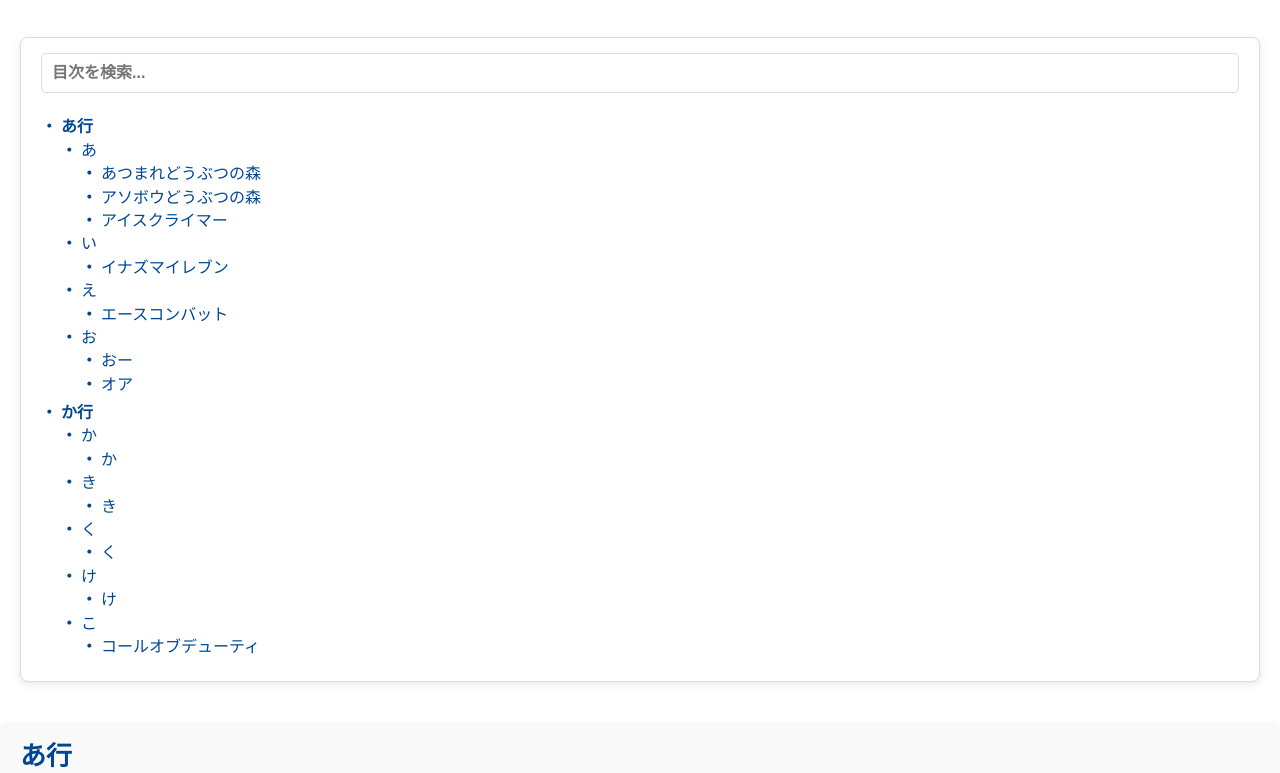
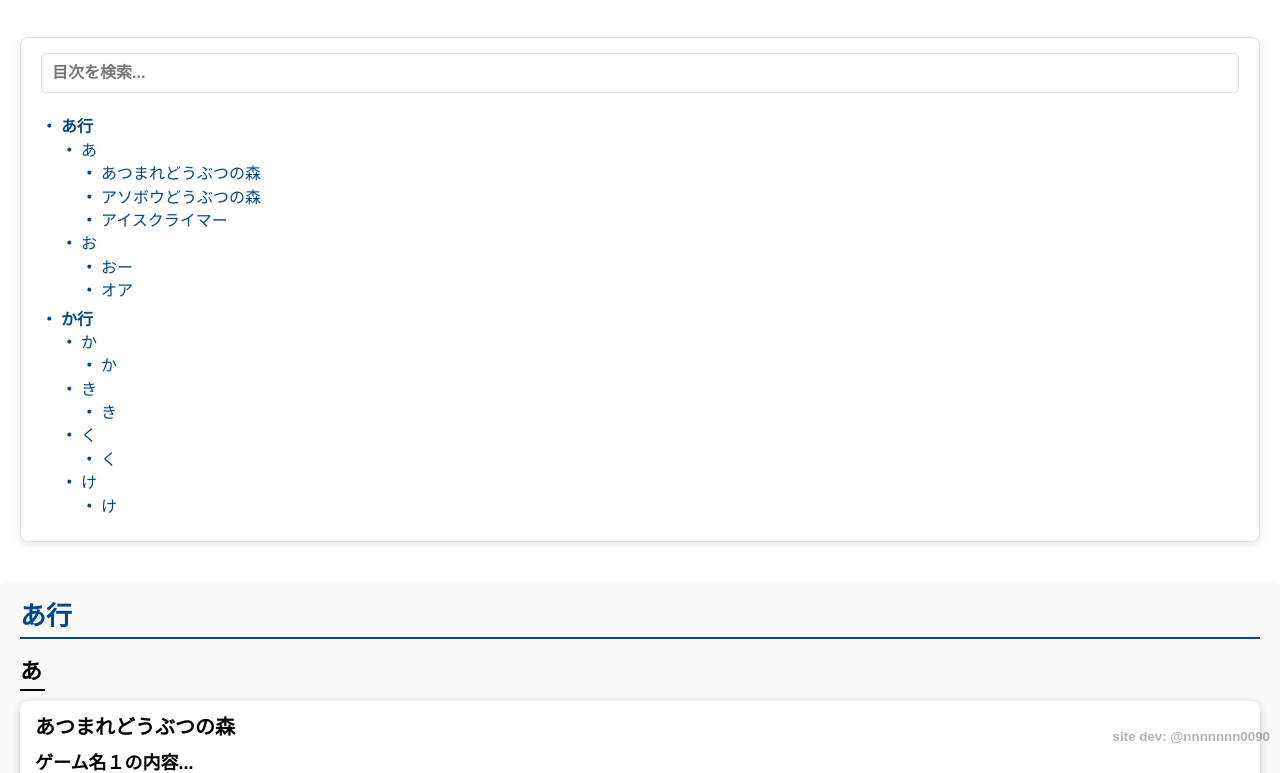
Before and after one commit to nnnnnnn0090/demo, a plain HTML site: page played_games.html in a window 1280 px wide. Shown: the part 46-819 px from the top of the page. Drawn offline with Linux system fonts and the light colour scheme; some packages are replaced by stand-ins of ours.

Commit message:
Add files via upload

```diff
--- a/categories.json
+++ b/categories.json
@@ -1,64 +1,21 @@
 [
     {
         "label": "あ行",
-        "items": [
-            {
         "games": [
             { "title": "あつまれどうぶつの森", "content": "ゲーム名１の内容..." },
-                    { "title": "アソボウどうぶつの森", "content": "ゲーム名２の内容..." }
-                ]
-            },
-            {
-                "games": [
-                    { "title": "アイスクライマー", "content": "ゲーム名３の内容..." }
-                ]
-            },
-            {
-                "games": [
-                    { "title": "イナズマイレブン", "content": "ゲーム名４の内容..." }
-                ]
-            },
-            {
-                "games": [
-                    { "title": "エースコンバット", "content": "ゲーム名５の内容..." }
-                ]
-            },
-            {
-                "games": [
+            { "title": "アソボウどうぶつの森", "content": "ゲーム名２の内容..." },
+            { "title": "アイスクライマー", "content": "ゲーム名３の内容..." },
             { "title": "おー", "content": "ゲーム名６の内容..." },
             { "title": "オア", "content": "ゲーム名７の内容..." }
-                ]
-            }
         ]
     },
     {
         "label": "か行",
-        "items": [
-            {
         "games": [
-                    { "title": "か", "content": "かの内容..." }
-                ]
-            },
-            {
-                "games": [
-                    { "title": "き", "content": "きの内容..." }
-                ]
-            },
-            {
-                "games": [
-                    { "title": "く", "content": "くの内容..." }
-                ]
-            },
-            {
-                "games": [
+            { "title": "か", "content": "かの内容..." },
+            { "title": "き", "content": "きの内容..." },
+            { "title": "く", "content": "くの内容..." },
             { "title": "け", "content": "けの内容..." }
-                ]
-            },
-            {
-                "games": [
-                    { "title": "コールオブデューティ", "content": "ゲーム名８の内容..." }
         ]
     }
 ]
-    }
-]
--- a/index.css
+++ b/index.css
@@ -38,7 +38,7 @@ article {
 }
 
 #credit {
-    position: absolute;
+    position: fixed;
     bottom: 0;
     right: 0;
     font-size: 10pt;
--- a/played_games.css
+++ b/played_games.css
@@ -144,3 +144,13 @@ html, body {
 .game-item p {
     margin: 0;
 }
+
+
+#credit {
+    position: fixed;
+    bottom: 0;
+    right: 0;
+    font-size: 10pt;
+    padding: 10px;
+    opacity: 0.3;
+}
--- a/played_games.html
+++ b/played_games.html
@@ -24,6 +24,8 @@
 
     <div class="content" id="content">
     </div>
+
+    <div id="credit">site dev: <a href="https://github.com/nnnnnnn0090">@nnnnnnn0090</a></div>
 
     <script>
         const tocList = document.getElementById('tocList');
@@ -56,8 +58,7 @@
                     const subUl = document.createElement('ul');
                     const subCategories = {};
 
-                category.items.forEach((item) => {
-                    item.games.forEach((game) => {
+                    category.games.forEach((game) => {
                         const firstChar = toHiragana(game.title.charAt(0));
                         if (!subCategories[firstChar]) {
                             subCategories[firstChar] = {
@@ -66,7 +67,6 @@
                             };
                         }
                         subCategories[firstChar].games.push(game);
-                    });
                     });
 
                     Object.values(subCategories).forEach((subCategory) => {
@@ -133,7 +133,6 @@
             })
             .catch(error => console.error('Error fetching categories:', error));
 
-
         function filterTable() {
             const input = document.getElementById('searchInput');
             const filter = toHiragana(input.value.toLowerCase());
```
Also changed, not shown: index.html (+1 -1 lines). Lines whose indentation alone changed are shown as unchanged.
